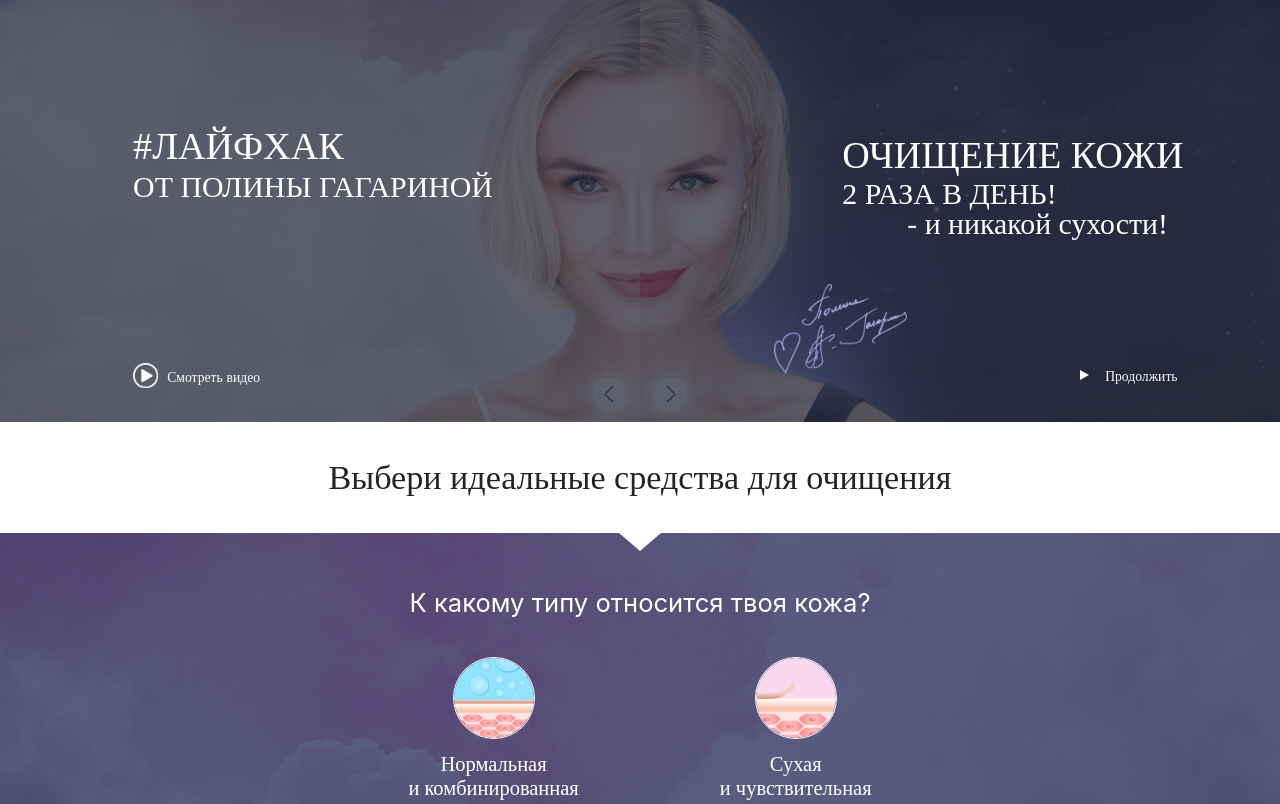
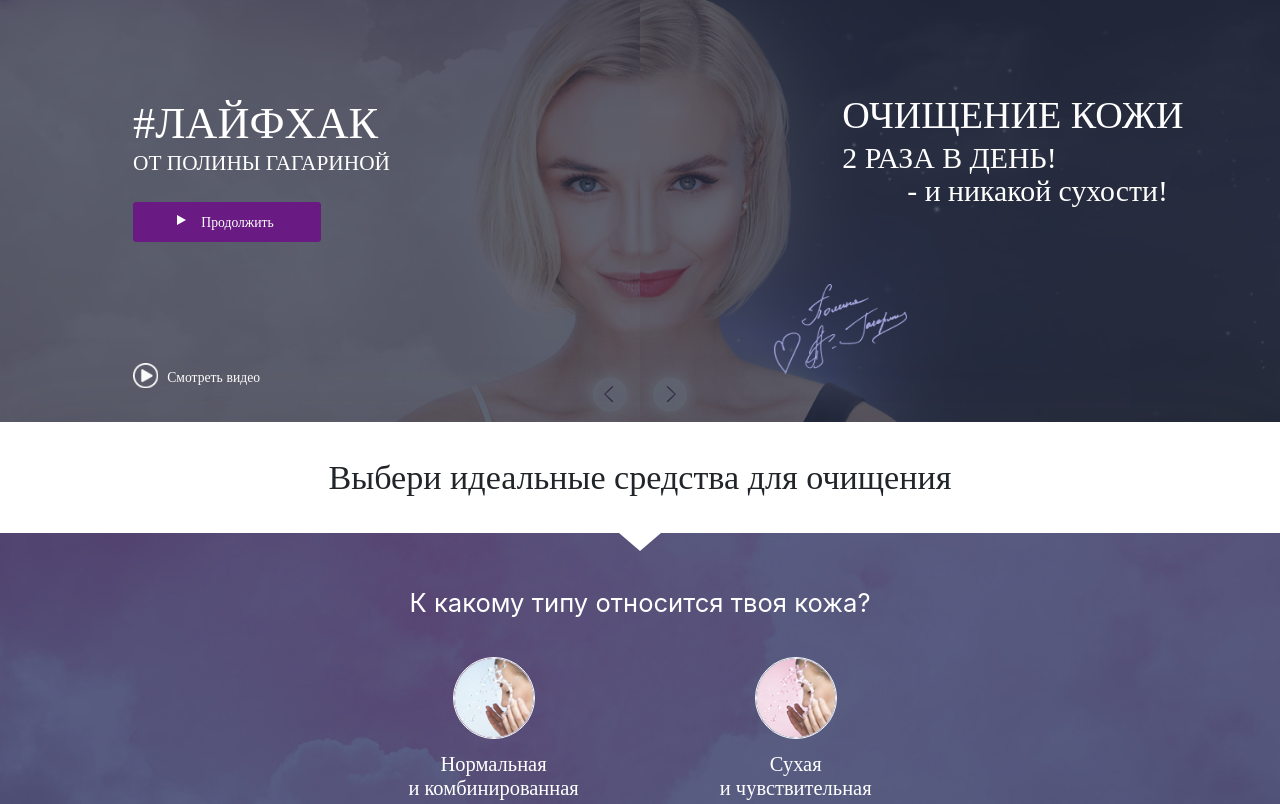
Before and after one commit to kamika9ze/bp_pink, a plain HTML site: page vremenie/index.html in a window 1280 px wide. Shown: the top 804 px of the page. Drawn offline with nearby package versions, Linux system fonts and the light colour scheme.

Commit message:
new desine

```diff
--- a/vremenie/css/ochishchenie-styles.css
+++ b/vremenie/css/ochishchenie-styles.css
@@ -83,39 +83,40 @@
   padding-top: 42px;
 }
 .slider-face_name {
-  font-size: 44.7px;
-  font-size: 2.98vw;
+  font-size: 52px;
+  font-size: 3.466vw;
   color: #fff;
-  line-height: 1;
+  line-height: 38px;
+  line-height: 2.533vw;
   margin-bottom: 10px;
   margin-bottom: 0.666vw;
   position: absolute;
   left: 156px;
   left: 10.4vw;
-  top: 104px;
-  top: 6.933vw;
+  top: 125px;
+  top: 8.33vw;
   font-weight: 300;
   text-align: left;
   font-family: HelveticaNeueThin;
 }
 .slider-face_name span {
-  font-size: 35px;
-  font-size: 2.333vw;
+  font-size: 25px;
+  font-size: 1.666vw;
   display: inline-block;
-  margin-bottom: 20px;
-  margin-bottom: 1.3333vw;
+  margin-bottom: 27px;
+  margin-bottom: 1.8vw;
 }
 .slider-top-title {
   font-size: 44.7px;
   font-size: 2.98vw;
   color: rgb(255, 255, 255);
-  line-height: 1.2;
+  line-height: 1.4;
   text-align: center;
   margin-bottom: 26px;
   margin-bottom: 1.733vw;
   position: absolute;
-  top: 156px;
-  top: 10.4vw;
+  top: 104px;
+  top: 6.933vw;
   right: 113px;
   right: 7.533vw;
   font-weight: 300;
@@ -135,7 +136,7 @@
   font-size: 35px;
   font-size: 2.33vw;
   display: table;
-  line-height: 1;
+  line-height: 1.1;
 }
 .slider-top-title2 {
   padding-left: 65px;
@@ -197,16 +198,17 @@
   color: rgb(255, 255, 255);
   border-width: 0px;
   clear: both;
-  display: inline-block;
-  position: absolute;
-  right: 113px;
-  right: 7.533vw;
-  bottom: 45px;
-  bottom: 3vw;
+  display: table;
+  position: relative;
   background: none;
   line-height: 1;
   cursor: pointer;
   font-family: HelveticaNeue;
+  padding: 15px 55px 15px 80px;
+  padding: 1vw 3.666vw 1vw 5.333vw;
+  border-radius: 4px;
+  border-radius: 0.266vw;
+  background: #691a83;
 }
 .slider-top-btn-next:before {
   content: "";
@@ -220,10 +222,10 @@
   _border-color: #000000 #000000 #000000 #fff;
   _filter: progid:DXImageTransform.Microsoft.Chroma(color='#000000');
   position: absolute;
-  left: -23px;
-  left: -1.533vw;
-  top: 2px;
-  top: 0.133vw;
+  left: 52px;
+  left: 3.4666vw;
+  top: 15px;
+  top: 1vw;
 }
 .slider-top-btn-video {
   font-size: 16px;
--- a/vremenie/index.html
+++ b/vremenie/index.html
@@ -20,10 +20,10 @@
         </div>
         <div class="slider-top">
           <!-- <div class="slider-face_name"><span class="slider-face_surname">Полина Гагарина</span><br>СЕКРЕТ КРАСОТЫ <br><span>ОТ ПОЛИНЫ ГАГАРИНОЙ</span></div> -->
-          <div class="slider-face_name"><br>#ЛАЙФХАК <br><span>ОТ ПОЛИНЫ ГАГАРИНОЙ</span></div>
+          <div class="slider-face_name">#ЛАЙФХАК <br><span>ОТ ПОЛИНЫ ГАГАРИНОЙ</span>
+          <button class="slider-top-btn-next">Продолжить</button></div>
           <div class="slider-top-title">ОЧИЩЕНИЕ КОЖИ<br><span>2 РАЗА В ДЕНЬ!</span> <span class="slider-top-title2">- и никакой сухости!</span>
           </div>
-          <button class="slider-top-btn-next">Продолжить</button>
           <a href="#" class="slider-top-btn-video">Смотреть видео</a>
         </div>
         <div id="Blocks" style="" class="Blocks1">
@@ -31,7 +31,7 @@
             <img src="./images/ochishchenie/baner-morning2.png" alt="">
             <!-- <img src="./images/ochishchenie/morning-left.png" alt="" class="img-morning-left img-morning">  -->
             <div class="slider-morning-left slider-product1">
-              <div class="slider-block-img-title"><img src="./images/ochishchenie/sun.png" alt="" class="">УТРО</div>
+              <div class="slider-block-img-title"><img src="./images/ochishchenie/star.png" alt="" class="">УТРО</div>
               <div class="slider-block-img-text">Свежесть лица <br><span>Крем-гель для умывания</span></div>
               <!-- <img src="./images/ochishchenie/крем-гель.png" alt="" class="slider-img-morning-left slider-img-morning" style="left: 0; bottom: -55px;">  -->
               <img src="./images/ochishchenie/крем-гель.png" alt="" class="slider-img-morning-left slider-img-morning" style="left: 3vw;        height: 16.66vw;">
@@ -93,13 +93,13 @@
           <div class="skin-type-items">
             <div class="skin-type-item col-xs-6">
               <a href="javascript:void(0);" class="btn-norm">
-                <img src="./images/ochishchenie/skin-type-item1.png" alt="">
+                <img src="./images/ochishchenie/skin-type-item1.2.png" alt="">
                 <span>Нормальная <br>и комбинированная</span>
               </a>
             </div>
             <div class="skin-type-item col-xs-6">
               <a href="javascript:void(0);" class="btn-such">
-                <img src="./images/ochishchenie/skin-type-item2.png" alt="">
+                <img src="./images/ochishchenie/skin-type-item2.2.png" alt="">
                 <span>Сухая <br>и чувствительная</span>
               </a>
             </div>
```
Also changed, not shown: vremenie/images/ochishchenie/skin-type-item1.2.png (added), vremenie/images/ochishchenie/skin-type-item2.2.png (added), vremenie/images/ochishchenie/star.png (added).
